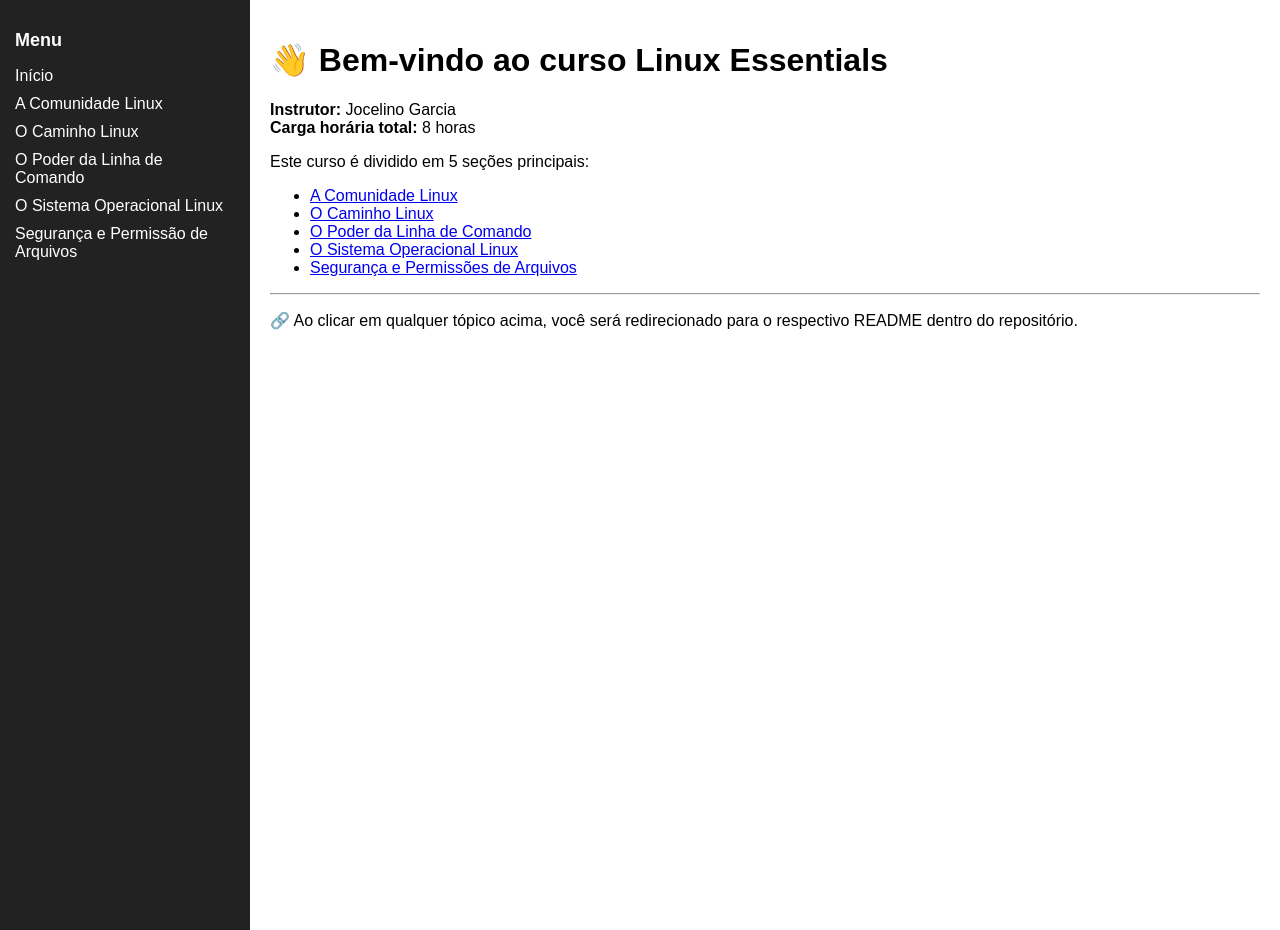
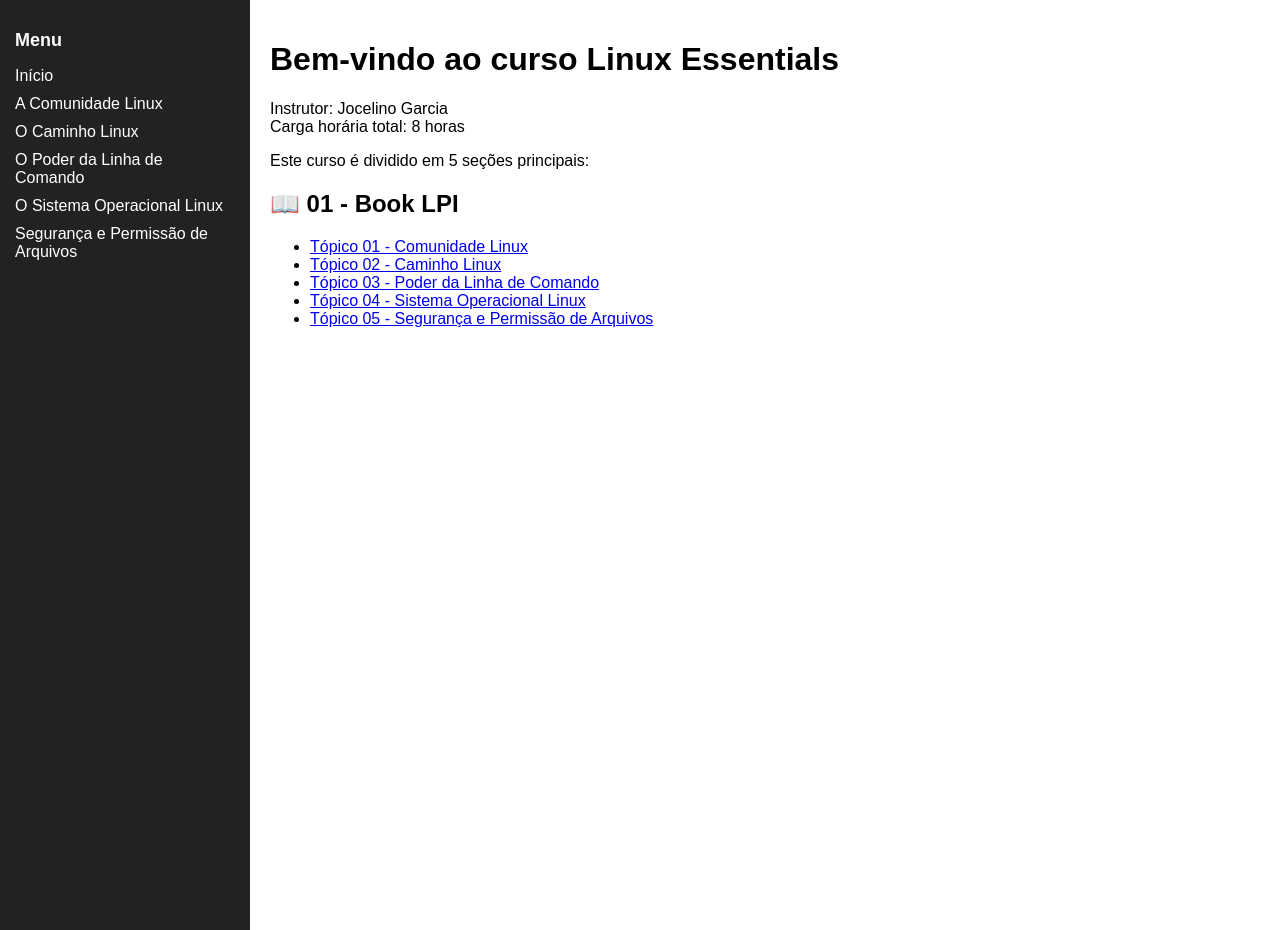
Before and after one commit to jocelinoFG017/linux-essentials, a Jekyll site: the page built from index.md, in a window 1280 px wide. Built offline with Jekyll 4.4.1, drawn with Linux system fonts in a browser that asks for light colours; our own code applies the rules of GitHub Pages for plain Markdown files.

Commit message:
docs: ajusta index.md para links aos README.md principais

```diff
--- a/index.md
+++ b/index.md
@@ -1,16 +1,19 @@
-# 👋 Bem-vindo ao curso Linux Essentials
+---
+layout: default
+title: Início
+---
 
-**Instrutor:** Jocelino Garcia
-**Carga horária total:** 8 horas
+# Bem-vindo ao curso **Linux Essentials**
+
+Instrutor: Jocelino Garcia
+Carga horária total: 8 horas
 
 Este curso é dividido em 5 seções principais:
 
-- [A Comunidade Linux](01-book-lpi/Topico 01 - Comunidade Linux/README.md)
-- [O Caminho Linux](01-book-lpi/Topico 02 - Caminho Linux/README.md)
-- [O Poder da Linha de Comando](01-book-lpi/Topico 03 - O Poder da Linha de Comando/README.md)
-- [O Sistema Operacional Linux](01-book-lpi/Topico 04 -  Sistema Operacional Linux/README.md)
-- [Segurança e Permissões de Arquivos](01-book-lpi/Topico 05 - Segurança e Permissões de Arquivos/README.md) <!-- se existir -->
+## 📖 01 - Book LPI
 
----
-
-🔗 Ao clicar em qualquer tópico acima, você será redirecionado para o respectivo README dentro do repositório.
+- [Tópico 01 - Comunidade Linux](./01-book-lpi/Topico%2001%20-%20Comunidade%20Linux/README.md)
+- [Tópico 02 - Caminho Linux](./01-book-lpi/Topico%2002%20-%20Caminho%20Linux/README.md)
+- [Tópico 03 - Poder da Linha de Comando](./01-book-lpi/Topico%2003%20-%20Poder%20da%20Linha%20de%20Comando/README.md)
+- [Tópico 04 - Sistema Operacional Linux](./01-book-lpi/Topico%2004%20-%20Sistema%20Operacional%20Linux/README.md)
+- [Tópico 05 - Segurança e Permissão de Arquivos](./01-book-lpi/Topico%2005%20-%20Segurança%20e%20Permissão%20de%20Arquivos/README.md)
```
